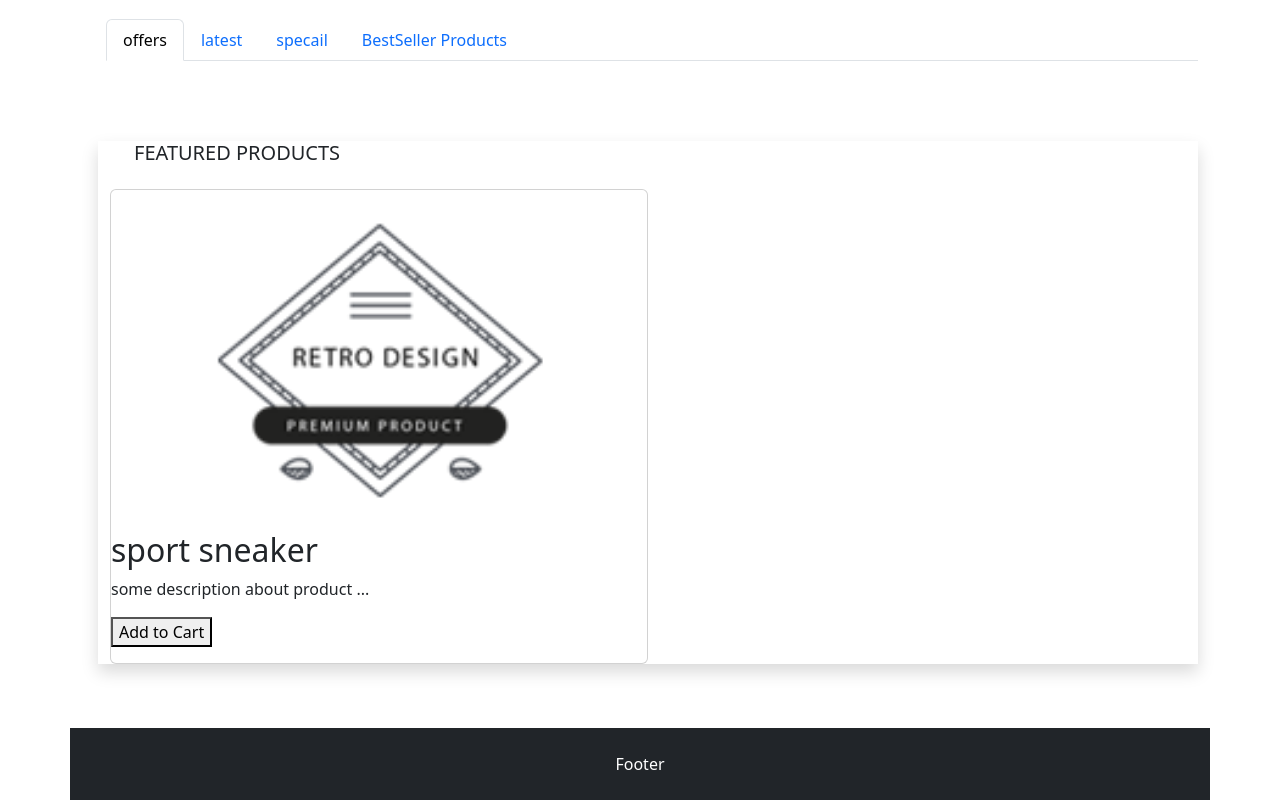
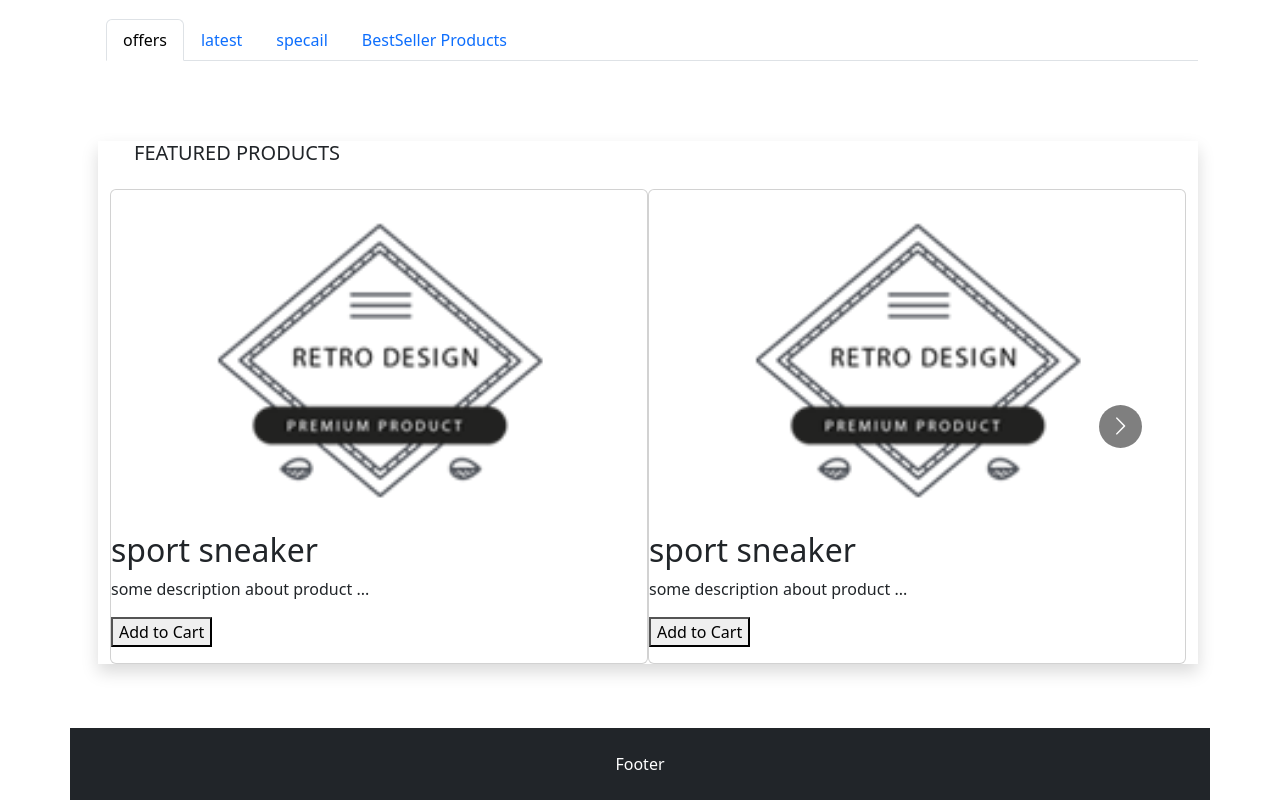
Before and after one commit to MahdyMusave/Watch-Ecommer-Shop, a React (Create React App) app: page / in a window 1280 px wide. Shown: the part 1505-2305 px from the top of the page. Built offline with nearby package versions, Linux system fonts and the light colour scheme.

Commit message:
added more card to productSliders

```diff
--- a/src/cpmponent/productSlider.js
+++ b/src/cpmponent/productSlider.js
@@ -40,6 +40,54 @@ const ProductSlider = () => {
                 <button>Add to Cart</button>
               </p>
             </div>
+            <div className="card">
+              <img
+                className="product-image"
+                src="../../img/brand3.png"
+                alt="banner-img"
+              />
+              <h2>sport sneaker</h2>
+              <p>some description about product ...</p>
+              <p>
+                <button>Add to Cart</button>
+              </p>
+            </div>
+            <div className="card">
+              <img
+                className="product-image"
+                src="../../img/brand3.png"
+                alt="banner-img"
+              />
+              <h2>sport sneaker</h2>
+              <p>some description about product ...</p>
+              <p>
+                <button>Add to Cart</button>
+              </p>
+            </div>
+            <div className="card">
+              <img
+                className="product-image"
+                src="../../img/brand3.png"
+                alt="banner-img"
+              />
+              <h2>sport sneaker</h2>
+              <p>some description about product ...</p>
+              <p>
+                <button>Add to Cart</button>
+              </p>
+            </div>
+            <div className="card">
+              <img
+                className="product-image"
+                src="../../img/brand3.png"
+                alt="banner-img"
+              />
+              <h2>sport sneaker</h2>
+              <p>some description about product ...</p>
+              <p>
+                <button>Add to Cart</button>
+              </p>
+            </div>
           </Carousel>
         </Container>
       </div>
```
